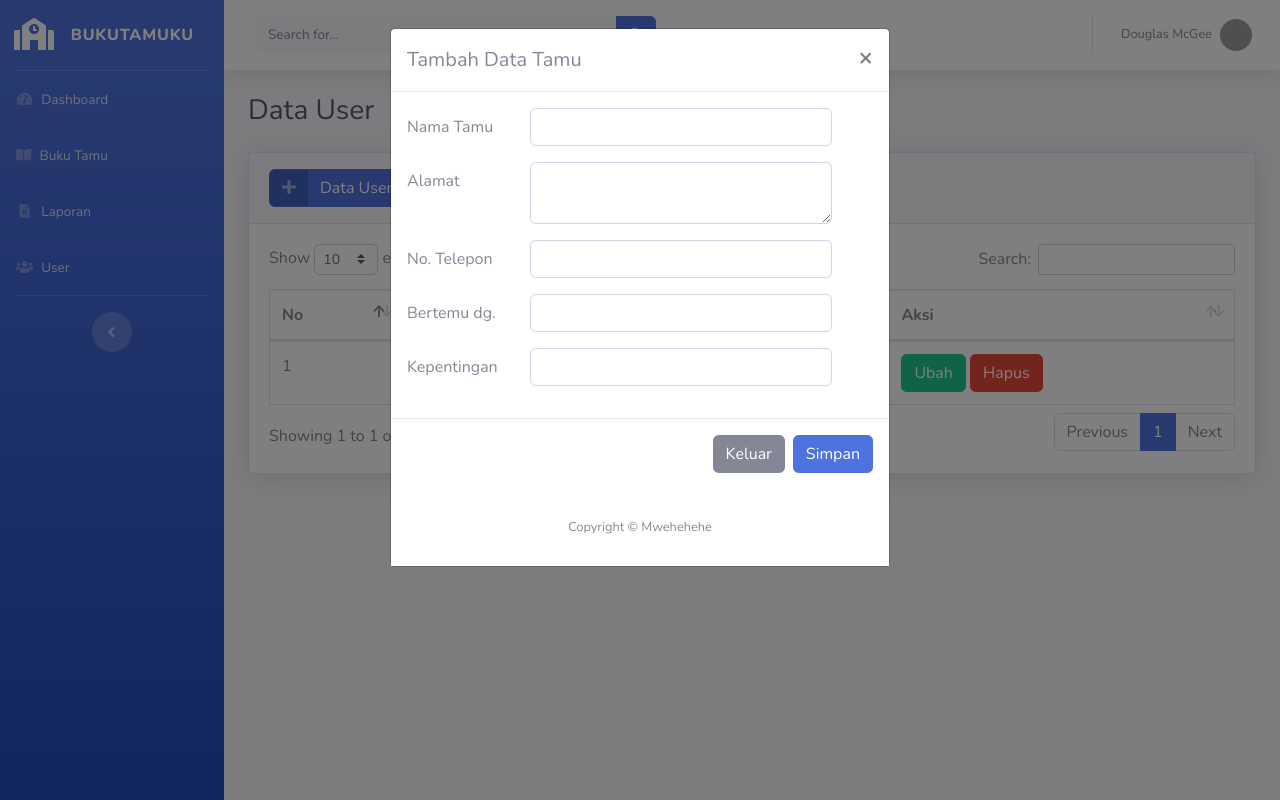
After one commit to Ahmad-Fadhil257/buku-tamu, a PHP site: page /users.php in a window 1280 px wide, after a click on "Data User". The commit adds this page. Run offline with PHP 8.4, Linux system fonts and the light colour scheme; tables that the repository leaves empty or names only in its code hold one stand-in row (values such as "Sample post"); grey boxes are pictures that could not be loaded.

Commit message:
membuat dan menampilkan halaman user

```diff
--- a/template/header.php
+++ b/template/header.php
@@ -31,9 +31,9 @@
         <ul class="navbar-nav bg-gradient-primary sidebar sidebar-dark accordion" id="accordionSidebar">
 
             <!-- Sidebar - Brand -->
-            <a class="sidebar-brand d-flex align-items-center justify-content-center" href="index.html">
-                <div class="sidebar-brand-icon rotate-n-15">
-                    <i class="fas fa-laugh-wink"></i>
+            <a class="sidebar-brand d-flex align-items-center justify-content-center" href="index.php">
+                <div class="sidebar-brand-icon">
+                    <i class="fas fa-school"></i>
                 </div>
                 <div class="sidebar-brand-text mx-3">BukuTamuKu</div>
             </a>
@@ -43,23 +43,23 @@
 
             <!-- Nav Item - Dashboard -->
             <li class="nav-item">
-                <a class="nav-link" href="index.html">
+                <a class="nav-link" href="index.php">
                     <i class="fas fa-fw fa-tachometer-alt"></i>
                     <span>Dashboard</span></a>
             </li>
             <li class="nav-item">
                 <a class="nav-link" href="buku-tamu.php">
-                    <i class="fas fa-fw fa-tachometer-alt"></i>
+                    <i class="fas fa-book-open"></i>
                     <span>Buku Tamu</span></a>
             </li>
             <li class="nav-item">
                 <a class="nav-link" href="laporan.php">
-                    <i class="fas fa-fw fa-tachometer-alt"></i>
+                    <i class="fas fa-fw fa-file-alt"></i>
                     <span>Laporan</span></a>
             </li>
             <li class="nav-item">
-                <a class="nav-link" href="user.php">
-                    <i class="fas fa-fw fa-tachometer-alt"></i>
+                <a class="nav-link" href="users.php">
+                    <i class="fas fa-users"></i>
                     <span>User</span></a>
             </li>
 
--- /dev/null
+++ b/users.php
@@ -0,0 +1,173 @@
+<?php
+require_once('function.php');
+include_once('template/header.php');
+?>
+
+<?php
+include_once('template/header.php')
+?>
+
+<!-- Custom styles for this page -->
+<link href="assets/vendor/datatables/dataTables.bootstrap4.min.css" rel="stylesheet">
+
+
+<!-- Begin Page Content -->
+<div class="container-fluid">
+  <!-- Page Heading -->
+  <h1 class="h3 mb-4 text-gray-800">Data User</h1>
+
+  <?php
+  // jika ada tombol simpan
+  if (isset($_POST['simpan'])) {
+    if (tambah_tamu($_POST) > 0) {
+  ?>
+      <div class="alert alert-success" role="alert">
+        Data berhasil disimpan!
+      </div>
+    <?php
+    } else {
+    ?>
+      <div class="alert alert-danger" role="alert">
+        Data gagal disimpan!
+      </div>
+  <?php
+    }
+  }
+  ?>
+
+  <!-- DataTales Example -->
+  <div class="card shadow mb-4">
+    <div class="card-header py-3">
+      <button type="button" class="btn btn-primary btn-icon-split" data-toggle="modal"
+        data-target="#tambahModal">
+        <span class="icon text-white-50">
+          <i class="fas fa-plus"></i>
+        </span>
+        <span class="text">Data User</span>
+      </button>
+    </div>
+    <div class="card-body">
+      <div class="table-responsive">
+        <table class="table table-bordered" id="dataTable" width="100%" cellspacing="0">
+          <thead>
+            <tr>
+              <th>No</th>
+              <th>Username</th>
+              <th>User Role</th>
+              <th>Aksi</th>
+            </tr>
+          </thead>
+          <tbody>
+            <?php
+            // penomoran auto-increment
+            $no = 1;
+
+            // Query untuk memanggil semua data dari tabel buku_tamu
+            $users = query("SELECT * FROM users");
+            foreach ($users as $user) : ?>
+              <tr>
+                <td><?= $no++; ?></td>
+                <td><?= $user['username'] ?></td>
+                <td><?= $user['user_role'] ?></td>
+                <td>
+                  <a class="btn btn-success" href="edit-tamu.php?id=<?= $user['id_user'] ?>">Ubah</a>
+                  <a onclick="return confirm('Apakah anda yakin ingin menghapus data ini?')" class="btn btn-danger"
+                  href="hapus-tamu.php?id=<?= $user['id_user'] ?>">Hapus</a>
+                </td>
+              </tr>
+            <?php endforeach; ?>
+          </tbody>
+
+        </table>
+      </div>
+    </div>
+  </div>
+</div>
+
+<?php
+// mengambil data barang dari tabel dengan kode terbesar
+$query = mysqli_query($koneksi, "SELECT max(id_tamu) as kodeTerbesar FROM buku_tamu");
+$data = mysqli_fetch_array($query);
+$kodeTamu = $data['kodeTerbesar'];
+
+// mengambil angka dari kode barang terbesar, menggunakan fungsi substr dan diubah ke integer dengan (int)
+$urutan = (int) substr($kodeTamu, 2, 3);
+
+// nomor yang diambil akan ditambah 1 untuk menentukan nomor urut berikutnya
+$urutan++;
+
+// membuat kode barang baru
+// string sprintf("%03s", $urutan); berfungsi untuk membuat string menjadi 3 karakter
+// angka yang diambil tadi digabungkan dengan kode huruf yang kita inginkan, misalnya zt
+$huruf = "zt";
+$kodeTamu = $huruf . sprintf("%03s", $urutan);
+?>
+
+
+<!-- Modal Tambah -->
+<div class="modal fade" id="tambahModal" tabindex="-1" aria-labelledby="tambahModalLabel" aria-hidden="true">
+  <div class="modal-dialog">
+    <div class="modal-content">
+
+      <div class="modal-header">
+        <h5 class="modal-title" id="tambahModalLabel">Tambah Data Tamu</h5>
+        <button type="button" class="close" data-dismiss="modal" aria-label="Close">
+          <span aria-hidden="true">&times;</span>
+        </button>
+      </div>
+
+      <div class="modal-body">
+        <form method="post" action="">
+          <input type="hidden" name="id_tamu" id="id_tamu" value="<?php echo $kodeTamu ?>">
+
+          <div class="form-group row">
+            <label for="nama_tamu" class="col-sm-3 col-form-label">Nama Tamu</label>
+            <div class="col-sm-8">
+              <input type="text" class="form-control" id="nama_tamu" name="nama_tamu">
+            </div>
+          </div>
+
+          <div class="form-group row">
+            <label for="alamat" class="col-sm-3 col-form-label">Alamat</label>
+            <div class="col-sm-8">
+              <textarea class="form-control" id="alamat" name="alamat"></textarea>
+            </div>
+          </div>
+
+          <div class="form-group row">
+            <label for="no_hp" class="col-sm-3 col-form-label">No. Telepon</label>
+            <div class="col-sm-8">
+              <input type="text" class="form-control" id="no_hp" name="no_hp">
+            </div>
+          </div>
+
+          <div class="form-group row">
+            <label for="bertemu" class="col-sm-3 col-form-label">Bertemu dg.</label>
+            <div class="col-sm-8">
+              <input type="text" class="form-control" id="bertemu" name="bertemu">
+            </div>
+          </div>
+
+          <div class="form-group row">
+            <label for="kepentingan" class="col-sm-3 col-form-label">Kepentingan</label>
+            <div class="col-sm-8">
+              <input type="text" class="form-control" id="kepentingan" name="kepentingan">
+            </div>
+          </div>
+      </div>
+
+      <div class="modal-footer">
+        <button type="button" class="btn btn-secondary" data-dismiss="modal">Keluar</button>
+        <button type="submit" name="simpan" class="btn btn-primary">Simpan</button>
+      </div>
+      </form>
+
+
+
+      <!-- /.container-fluid -->
+
+
+
+      <?php
+      include_once('template/footer.php')
+      ?>
```
